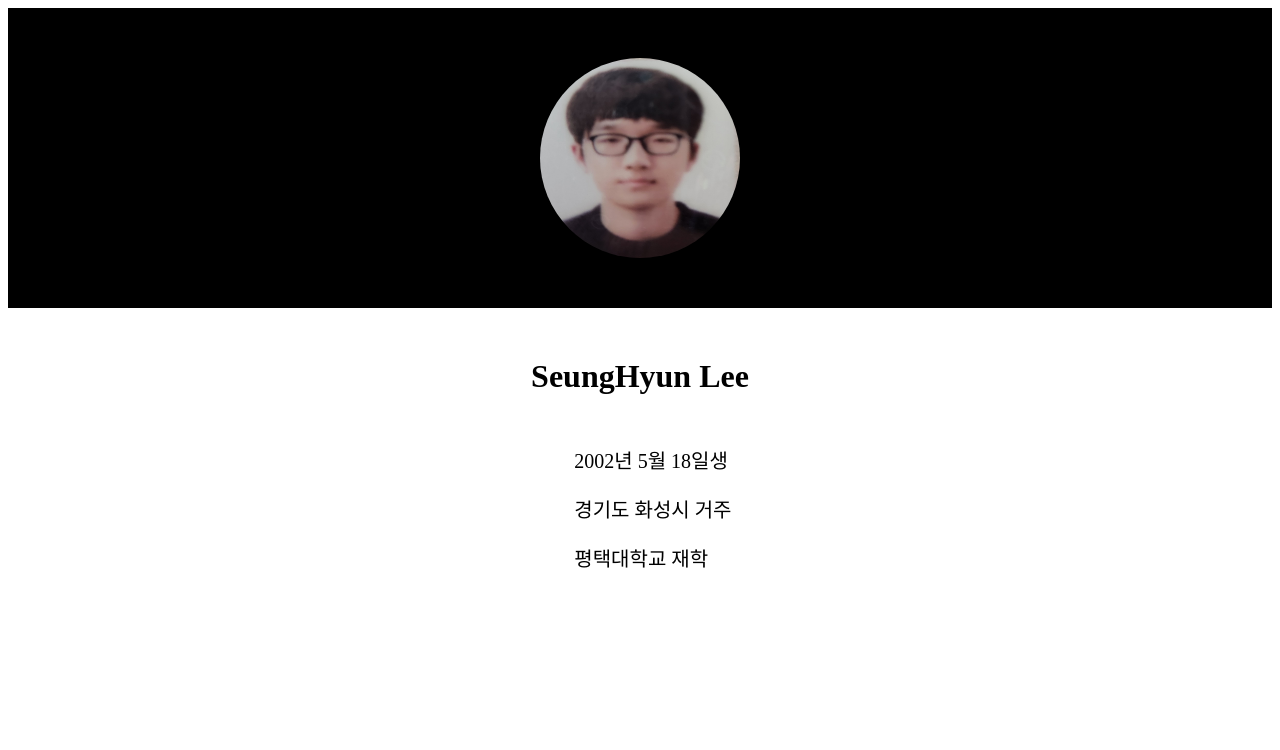
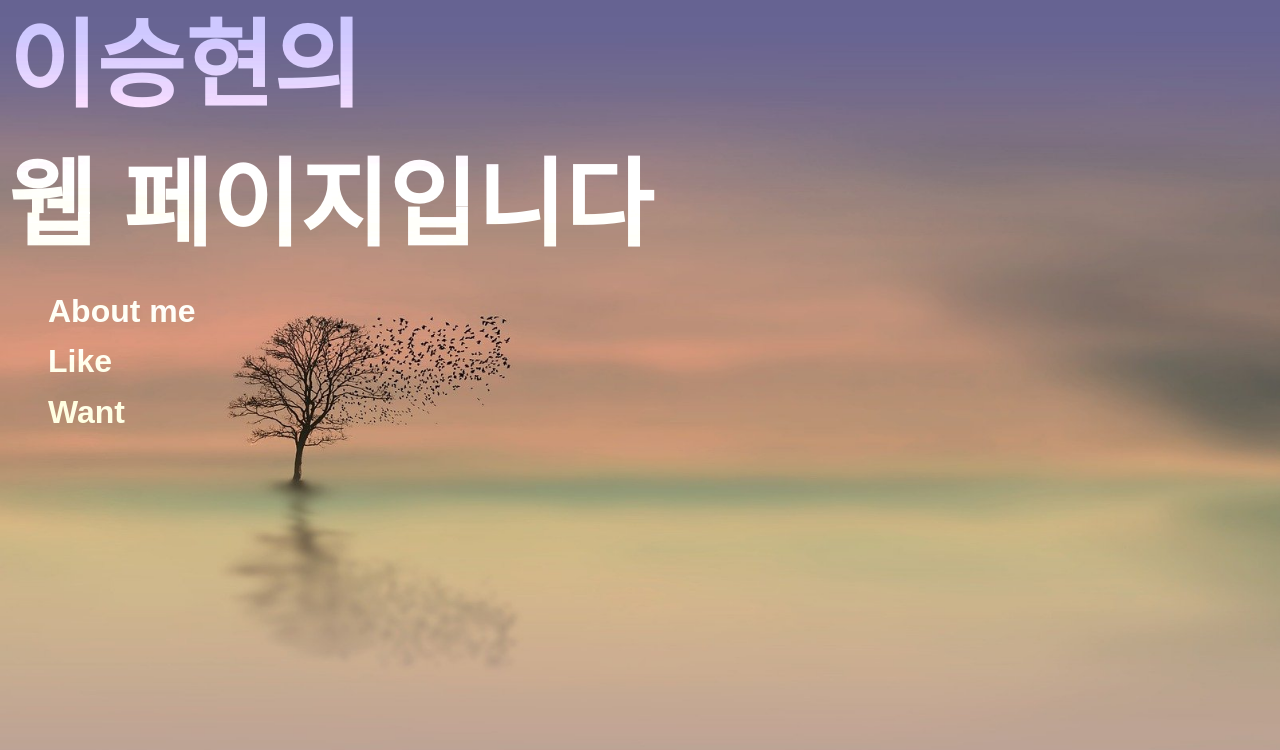
Before and after one commit to kaijo77/lshhtml, a plain HTML site: page index.html in a window 1280 px wide. Drawn offline with Linux system fonts and the light colour scheme.

Commit message:
Add files via upload

```diff
--- /dev/null
+++ b/css/lsh_index.css
@@ -0,0 +1,51 @@
+body {
+
+  height: 100vh;
+  background-image: url('/images/tree.jpg');
+  background-repeat : no-repeat;
+  background-size : cover;
+}
+.logotext{
+  height: 30vh;
+  display: flex;
+  align-items: center;
+  justify-content: default;
+}
+
+.text{
+  height: 60vh;
+  display: flex;
+  flex-direction: column;
+  align-items: flex-start;
+  justify-content: default;
+}
+
+
+.logotext h2{
+  @import url(//fonts.googleapis.com/earlyaccess/jejugothic.css);
+  font-family: 'Jeju Gothic', sans-serif;
+  font-size: 6em;
+  text-align: justify;
+  color: white;
+  z-index: 1;
+  mix-blend-mode: overlay;
+}
+
+
+.text h4{
+        @import url(//fonts.googleapis.com/earlyaccess/jejugothic.css);
+        font-family: 'Jeju Gothic', sans-serif;
+        font-size: 2em;
+        text-align: justify;
+        color: white;
+        z-index: 3;
+        mix-blend-mode: overlay;
+}
+
+.li {
+        line-height:50%
+}
+
+a {
+  text-decoration-line: none;
+}
--- a/index.html
+++ b/index.html
@@ -1,46 +1,22 @@
-<!DOCTYPE html>
+<!doctype html>
 <html>
     <head>
-        <meta charset="UTF-8">
-        <title>자기소개</title>
-        <style>
-            .profile-img {
-                background-color: black;
-                height: 300px;
-                text-align: center;
-            }
-            .profile-img img{
-                width: 200px;
-                height: 200px;
-                border-radius: 50%;
-                margin-top: 50px;
-            }
-            .profile-info h1 {
-                text-align: center;
-                margin-top: 50px;
-                margin-bottom: 50px;
-            }
-            .profile-info li {
-                list-style-type: none;
-                margin-left: 43%;
-                margin-bottom: 20px;
-                font-size: 20px;
-                text-align: left;
-            }
-        </style>
+        <title>SeungHyun Lee</title>
+        <meta charset="utf-8">
+        <link rel="stylesheet" type="text/css" href="css/lsh_index.css" />
     </head>
     <body>
-        <div class="profile-img">
-            <img src="./images/me.jpg">
-        </div>
-        <div class="profile-info">
-            <h1>SeungHyun Lee</h1>
-            <ul>
-                <li>2002년 5월 18일생</li>
-                <li>경기도 화성시 거주</li>
-                <li>평택대학교 재학</li>
-                <li></li>
-            </ul>
-        </div>
+
+        <div class="logotext">
+            <h2>이승현의
+                <br>웹 페이지입니다</h2>
+            </div>
+             <div class="text">
+                <ul>
+                    <a href="aboutme.html"><div class="li"><h4>About me</h4></div></a>
+                    <a href="like.html"><div class="li"><h4>Like</h4></div></a>
+                    <a href="want.html"><div class="li"><h4>Want</h4></div></a>
+                </ul>
+            </div>
     </body>
 </html>
```
Also changed, not shown: aboutme.html (added, +22 -0 lines), css/aboutme.css (added, +23 -0 lines), images/tree.jpg (added), like.html (added), want.html (added).
